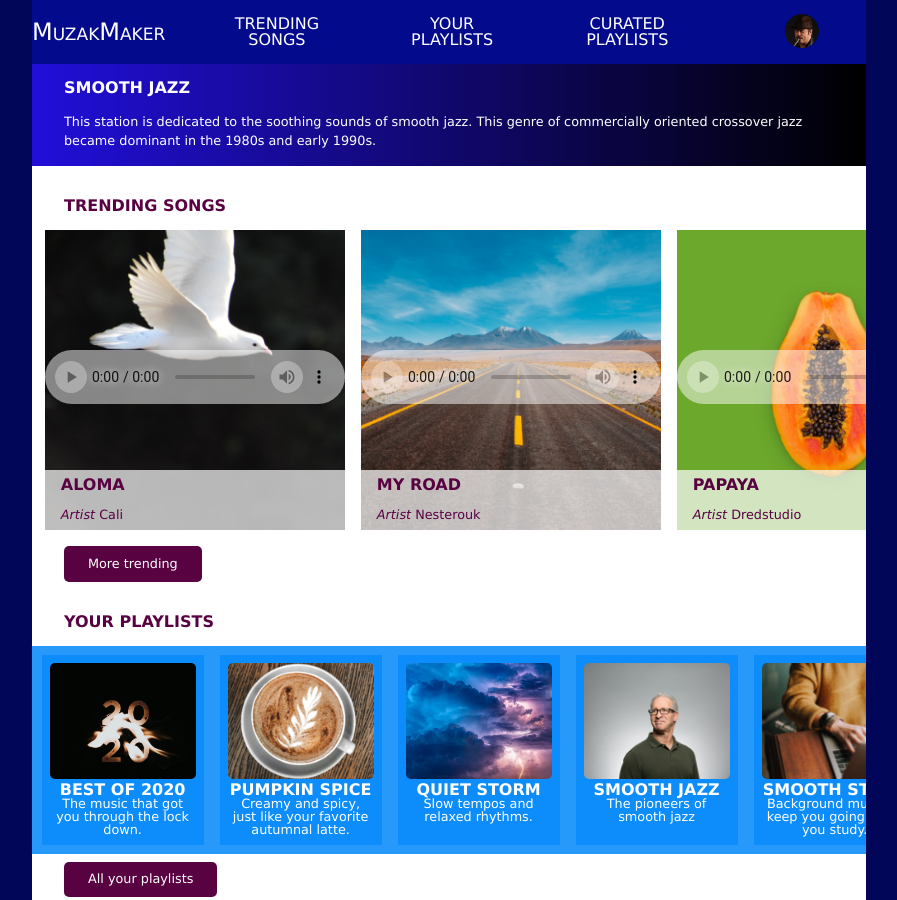
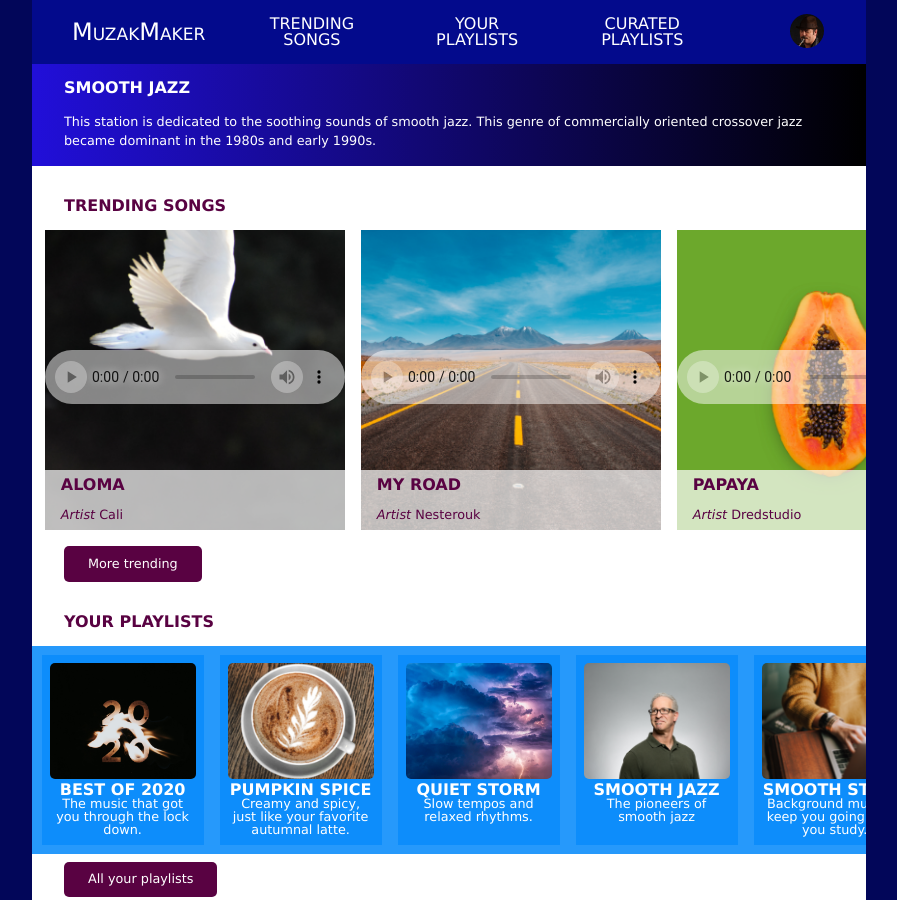
Before and after one commit to bflaner1/streamingmedia, a plain HTML site: page index.html in a window 1280 px wide. Shown: the top 900 px of the page, without its empty margins (191-1088 px from the left). Drawn offline with Linux system fonts and the light colour scheme.

Commit message:
Update style.css

```diff
--- a/css/style.css
+++ b/css/style.css
@@ -424,7 +424,7 @@ footer p {
       gap: 3rem;
       justify-items: center;
       align-items: center;
-      padding-left: 0;
+
       margin-top: 0;
       min-height: 4rem;
    }
```
